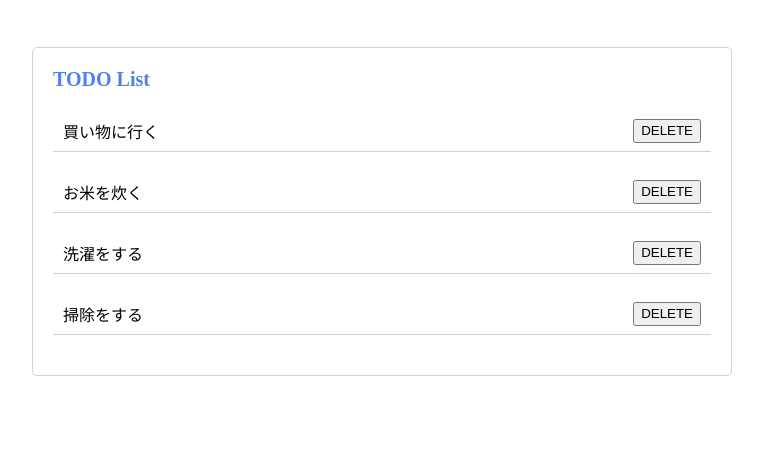
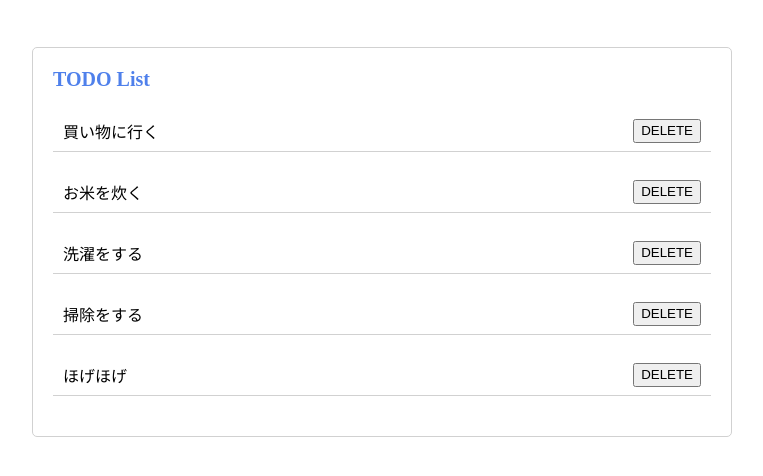
Before and after one commit to Hajime3778/js-todo, a plain HTML site: page index.html in a window 1280 px wide. Both pictures are taken after typing "Sample" into the empty fields and a click on the button "ADD". Shown: the part 104-580 px from the top of the page, without its empty margins (258-1021 px from the left). Drawn offline with Linux system fonts and the light colour scheme.

Commit message:
リスト追加まで作成

```diff
--- a/index.html
+++ b/index.html
@@ -12,12 +12,12 @@
 <body>
   <div class="content">
     <h1>TODO App</h1>
-    <input type="text">
-    <button>ADD</button>
+    <input id="input_todo" type="text">
+    <button id="add_todo">ADD</button>
 
     <div class="todo_area">
       <h2 class="todo_area_title">TODO List</h2>
-      <ul class="todo_ul">
+      <ul id="todo_list" class="todo_ul">
         <li class="todo_li">買い物に行く<button>DELETE</button></li>
         <li class="todo_li">お米を炊く<button>DELETE</button></li>
         <li class="todo_li">洗濯をする<button>DELETE</button></li>
--- a/index.js
+++ b/index.js
@@ -1 +1,33 @@
-console.log("Hello!!!!");
+// 入力テキストボックス
+const todoInputText = document.getElementById("input_todo");
+
+// 追加ボタン
+const todoAddButton = document.getElementById("add_todo");
+
+// TODO一覧
+const todoList = document.getElementById("todo_list");
+
+// 追加ボタンクリック時のイベントを登録
+todoAddButton.addEventListener('click', () => {
+  const todo = todoInputText.value;
+
+  addTodo();
+});
+
+// TODO追加処理
+function addTodo(todo) {
+  // liを作成します
+  const listItem = document.createElement("li");
+  listItem.className = "todo_li";
+  listItem.innerHTML = "ほげほげ";
+
+  // 削除ボタンを作成します
+  const deleteButton = document.createElement("button");
+  deleteButton.innerHTML = "DELETE";
+
+  // liに対して、削除ボタンを追加します
+  listItem.appendChild(deleteButton);
+
+  // ulに対して liを追加します
+  todoList.appendChild(listItem);
+}
```
